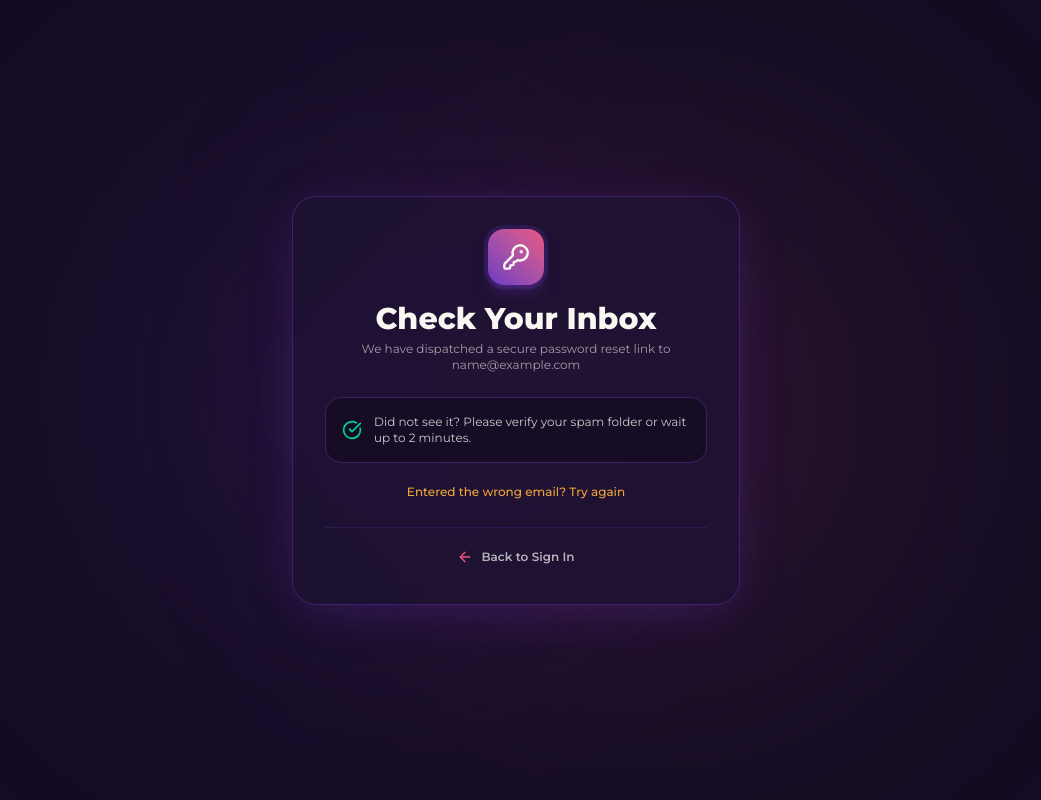
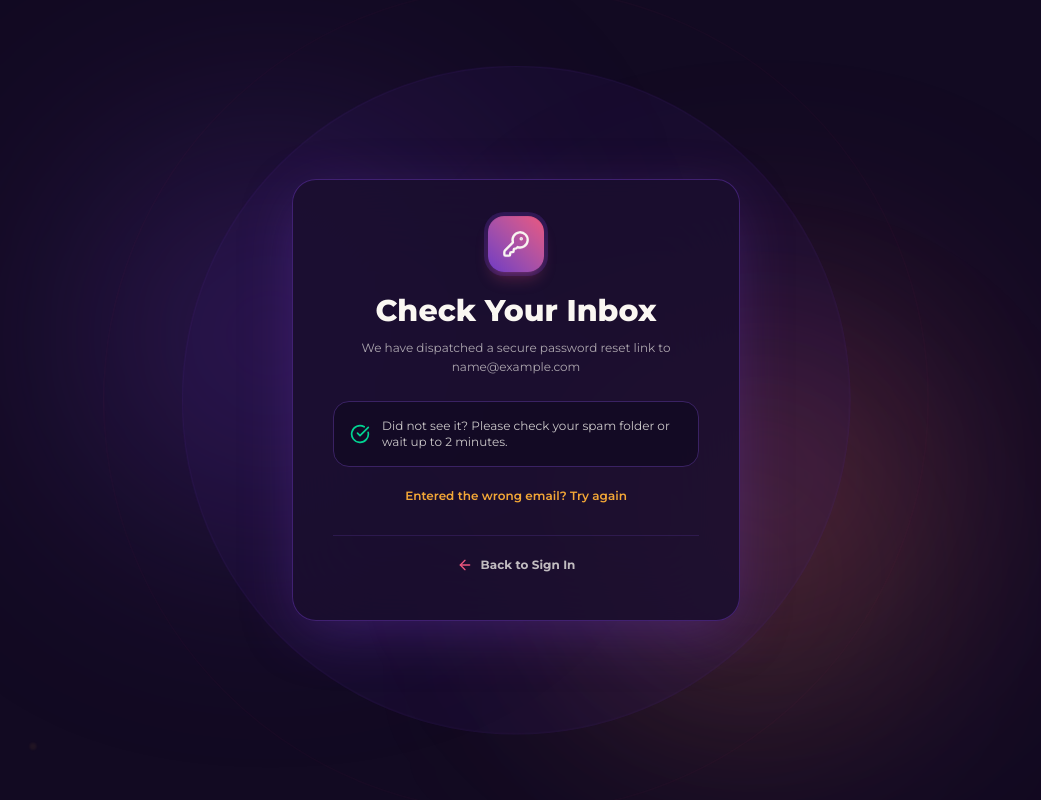
Before and after one commit to Khaleed2480/lsync, a React (Vite) app in the folder lsync-frontend/: page /forgot-password in a window 1280 px wide. Both pictures are taken after typing "name@example.com" into the empty fields and a click on the button "Send Reset Link". Shown: the whole page, without its empty margins (124-1165 px from the left). Built offline with nearby package versions, Linux system fonts and the light colour scheme.

Commit message:
update project

```diff
--- a/lsync-frontend/src/pages/ForgotPassword.jsx
+++ b/lsync-frontend/src/pages/ForgotPassword.jsx
@@ -1,6 +1,6 @@
 import React, { useState } from 'react';
 import { Link } from 'react-router-dom';
-import { Mail, ArrowLeft, CheckCircle, AlertCircle, KeyRound, Sparkles } from 'lucide-react';
+import { Mail, ArrowLeft, CheckCircle, AlertCircle, KeyRound } from 'lucide-react';
 
 export default function ForgotPassword() {
   const [email, setEmail] = useState('');
@@ -12,7 +12,6 @@ export default function ForgotPassword() {
     e.preventDefault();
     setErrorMessage('');
 
-    // Basic email format validation
     const emailRegex = /^[^\s@]+@[^\s@]+\.[^\s@]+$/;
     if (!email) {
       setErrorMessage('Please enter your email address.');
@@ -23,7 +22,6 @@ export default function ForgotPassword() {
       return;
     }
 
-    // Simulate backend password reset request
     setIsLoading(true);
     setTimeout(() => {
       setIsLoading(false);
@@ -37,69 +35,133 @@ export default function ForgotPassword() {
     setErrorMessage('');
   };
 
+  // Subtle background particle positions
+  const particles = [
+    { left: '12%', size: 'w-1.5 h-1.5', color: 'bg-[#F3A737]/50', duration: '9s', delay: '0s' },
+    { left: '25%', size: 'w-2 h-2', color: 'bg-[#EB577F]/40', duration: '12s', delay: '2s' },
+    { left: '38%', size: 'w-1 h-1', color: 'bg-[#FAF7F2]/40', duration: '8s', delay: '4s' },
+    { left: '62%', size: 'w-2 h-2', color: 'bg-[#7038C4]/60', duration: '11s', delay: '1s' },
+    { left: '76%', size: 'w-1.5 h-1.5', color: 'bg-[#F3A737]/45', duration: '10s', delay: '3s' },
+    { left: '88%', size: 'w-1.5 h-1.5', color: 'bg-[#EB577F]/50', duration: '13s', delay: '0.5s' },
+  ];
+
   return (
-    <div className="min-h-screen w-full flex items-center justify-center p-4 md:p-8 bg-[#140C24] select-none relative overflow-hidden">
+    <div className="min-h-screen w-full flex items-center justify-center p-4 md:p-8 bg-[#120A22] font-sans select-none relative overflow-hidden">
 
-      {/* Background Ambient Glows */}
-      <div className="fixed inset-0 pointer-events-none">
-        <div className="absolute top-1/4 left-1/4 w-96 h-96 bg-[#7038C4]/25 rounded-full blur-[140px]" />
-        <div className="absolute bottom-1/4 right-1/4 w-96 h-96 bg-[#EB577F]/20 rounded-full blur-[140px]" />
+      {/* ================= CUSTOM BACKGROUND KEYFRAME ANIMATIONS ================= */}
+      <style>{`
+        @keyframes haloPulse {
+          0%, 100% { transform: translate(-50%, -50%) scale(1); opacity: 0.45; }
+          50% { transform: translate(-50%, -50%) scale(1.08); opacity: 0.7; }
+        }
+        @keyframes driftOrbOne {
+          0%, 100% { transform: translate(0px, 0px) scale(1); }
+          33% { transform: translate(45px, -35px) scale(1.1); }
+          66% { transform: translate(-30px, 25px) scale(0.95); }
+        }
+        @keyframes driftOrbTwo {
+          0%, 100% { transform: translate(0px, 0px) scale(1); }
+          33% { transform: translate(-50px, 30px) scale(1.08); }
+          66% { transform: translate(35px, -40px) scale(0.92); }
+        }
+        @keyframes floatParticle {
+          0% { transform: translateY(100vh) scale(0.6); opacity: 0; }
+          20% { opacity: 0.8; }
+          80% { opacity: 0.8; }
+          100% { transform: translateY(-10vh) scale(1.2); opacity: 0; }
+        }
+        @keyframes keyFloat {
+          0%, 100% { transform: translateY(0px); }
+          50% { transform: translateY(-4px); }
+        }
+
+        .animate-halo-inner { animation: haloPulse 6s ease-in-out infinite; }
+        .animate-halo-outer { animation: haloPulse 8s ease-in-out infinite 1.5s; }
+        .animate-orb-1 { animation: driftOrbOne 12s ease-in-out infinite; }
+        .animate-orb-2 { animation: driftOrbTwo 14s ease-in-out infinite; }
+        .animate-key-float { animation: keyFloat 3.5s ease-in-out infinite; }
+      `}</style>
+
+      {/* ================= ANIMATED BACKGROUND LAYER ================= */}
+      <div className="fixed inset-0 pointer-events-none overflow-hidden">
+
+        {/* Drifting Orchid & Coral Orbs */}
+        <div className="absolute top-[15%] left-[18%] w-96 h-96 bg-[#7038C4]/30 rounded-full blur-[130px] animate-orb-1" />
+        <div className="absolute bottom-[12%] right-[18%] w-96 h-96 bg-[#EB577F]/25 rounded-full blur-[130px] animate-orb-2" />
+        <div className="absolute top-[55%] left-[55%] w-72 h-72 bg-[#F3A737]/15 rounded-full blur-[120px] animate-orb-1" style={{ animationDelay: '3s' }} />
+
+        {/* Concentric Breathing Circles Behind the Card (Matching Your Screenshot) */}
+        <div className="absolute top-1/2 left-1/2 w-[500px] h-[500px] sm:w-[620px] sm:h-[620px] rounded-full bg-[#3A1E6E]/25 border border-[#7038C4]/15 animate-halo-inner" />
+        <div className="absolute top-1/2 left-1/2 w-[680px] h-[680px] sm:w-[820px] sm:h-[820px] rounded-full border border-[#EB577F]/10 animate-halo-outer" />
+
+        {/* Floating Light Particles */}
+        {particles.map((p, idx) => (
+          <span
+            key={idx}
+            className={`absolute bottom-0 rounded-full blur-[1px] ${p.size} ${p.color}`}
+            style={{
+              left: p.left,
+              animation: `floatParticle ${p.duration} linear infinite ${p.delay}`,
+            }}
+          />
+        ))}
       </div>
 
+      {/* ================= MAIN FORGOT PASSWORD CARD ================= */}
       <div className="relative z-10 w-full max-w-md">
-
-        {/* Card Container */}
-        <div className="rounded-3xl p-8 backdrop-blur-2xl bg-[#1E1233]/85 border border-[#7038C4]/40 shadow-[0_10px_50px_-10px_rgba(112,56,196,0.35)]">
+        <div className="rounded-3xl p-8 sm:p-10 backdrop-blur-2xl bg-[#1A0F2E]/85 border border-[#7038C4]/45 shadow-[0_15px_60px_-10px_rgba(112,56,196,0.4)]">
 
           {/* Header Icon */}
           <div className="text-center mb-6">
-            <div className="inline-flex items-center justify-center w-14 h-14 rounded-2xl bg-gradient-to-tr from-[#7038C4] to-[#EB577F] shadow-lg shadow-[#7038C4]/30 mb-4 ring-4 ring-[#7038C4]/20">
+            <div className="inline-flex items-center justify-center w-14 h-14 rounded-2xl bg-gradient-to-tr from-[#7038C4] to-[#EB577F] shadow-lg shadow-[#EB577F]/25 mb-4 ring-4 ring-[#7038C4]/25 animate-key-float">
               <KeyRound className="w-7 h-7 text-[#FAF7F2]" />
             </div>
 
-            <h2 className="text-2xl md:text-3xl font-extrabold text-[#FAF7F2]">
+            <h2 className="text-2xl sm:text-3xl font-extrabold text-[#FAF7F2] leading-tight">
               {isSubmitted ? 'Check Your Inbox' : 'Forgot Password?'}
             </h2>
 
-            <p className="text-xs text-[#FAF7F2]/60 mt-1 max-w-xs mx-auto">
+            <p className="text-xs text-[#FAF7F2]/65 mt-2 max-w-xs mx-auto leading-relaxed">
               {isSubmitted
                 ? `We have dispatched a secure password reset link to ${email}`
-                : "No worries! Enter the email address linked to your LSync account and we will send a reset link."}
+                : 'No worries! Enter the email address linked to your LSync account and we will send a reset link.'}
             </p>
           </div>
 
-          {/* Error Message Box */}
+          {/* Error Message */}
           {errorMessage && (
-            <div className="flex items-center gap-2 p-3 mb-5 rounded-xl bg-red-500/10 border border-red-500/30 text-red-300 text-xs">
+            <div className="flex items-center gap-2 p-3 mb-5 rounded-xl bg-red-500/10 border border-red-500/30 text-red-300 text-xs font-medium">
               <AlertCircle className="w-4 h-4 shrink-0 text-red-400" />
               <span>{errorMessage}</span>
             </div>
           )}
 
-          {/* ================= CONDITION 1: FORM NOT YET SUBMITTED ================= */}
+          {/* Condition 1: Form Input */}
           {!isSubmitted ? (
-            <form onSubmit={handleSubmit} className="space-y-4">
+            <form onSubmit={handleSubmit} autoComplete="on" className="space-y-5">
               <div>
-                <label className="block text-xs font-medium text-[#FAF7F2]/80 mb-1">
+                <label htmlFor="reset-email" className="block text-xs font-bold text-[#FAF7F2]/85 mb-2">
                   Registered Email Address
                 </label>
                 <div className="relative">
                   <Mail className="absolute left-3.5 top-1/2 -translate-y-1/2 w-4 h-4 text-[#FAF7F2]/40" />
                   <input
+                    id="reset-email"
+                    name="email"
                     type="email"
+                    autoComplete="email"
                     value={email}
                     onChange={(e) => setEmail(e.target.value)}
                     placeholder="name@example.com"
-                    className="w-full pl-10 pr-4 py-2.5 bg-[#140C24]/80 border border-[#3A2263] rounded-xl text-sm text-[#FAF7F2] placeholder-[#FAF7F2]/30 focus:outline-none focus:border-[#EB577F] focus:ring-1 focus:ring-[#EB577F] transition-all"
+                    className="w-full pl-10 pr-4 py-3 bg-[#120A22]/85 border border-[#3A2263] rounded-xl text-sm font-medium text-[#FAF7F2] placeholder-[#FAF7F2]/30 focus:outline-none focus:border-[#EB577F] focus:ring-1 focus:ring-[#EB577F] transition-all"
                   />
                 </div>
               </div>
 
-              {/* Submit Button with Linear Gradient */}
               <button
                 type="submit"
                 disabled={isLoading}
-                className="w-full py-3 mt-2 bg-gradient-to-r from-[#7038C4] via-[#EB577F] to-[#F3A737] hover:opacity-95 text-[#FAF7F2] font-bold text-sm rounded-xl shadow-lg shadow-[#7038C4]/30 active:scale-[0.98] transition-all disabled:opacity-50 cursor-pointer"
+                className="w-full py-3.5 bg-gradient-to-r from-[#7038C4] via-[#EB577F] to-[#F3A737] hover:opacity-95 text-[#FAF7F2] font-bold text-sm rounded-xl shadow-lg shadow-[#7038C4]/30 active:scale-[0.98] transition-all disabled:opacity-50 cursor-pointer"
               >
                 {isLoading ? (
                   <span className="flex items-center justify-center gap-2">
@@ -112,19 +174,19 @@ export default function ForgotPassword() {
               </button>
             </form>
           ) : (
-            /* ================= CONDITION 2: LINK DISPATCHED VIEW ================= */
+            /* Condition 2: Dispatched View */
             <div className="space-y-4 text-center">
-              <div className="p-4 rounded-2xl bg-[#140C24]/80 border border-[#3A2263] flex items-center gap-3 text-left">
+              <div className="p-4 rounded-2xl bg-[#120A22]/80 border border-[#3A2263] flex items-center gap-3 text-left">
                 <CheckCircle className="w-5 h-5 text-emerald-400 shrink-0" />
                 <p className="text-xs text-[#FAF7F2]/80">
-                  Did not see it? Please verify your spam folder or wait up to 2 minutes.
+                  Did not see it? Please check your spam folder or wait up to 2 minutes.
                 </p>
               </div>
 
               <button
                 type="button"
                 onClick={handleResetAgain}
-                className="text-xs text-[#F3A737] hover:underline font-medium cursor-pointer"
+                className="text-xs text-[#F3A737] hover:underline font-semibold cursor-pointer"
               >
                 Entered the wrong email? Try again
               </button>
@@ -132,10 +194,10 @@ export default function ForgotPassword() {
           )}
 
           {/* Back to Sign In Link */}
-          <div className="mt-6 pt-5 border-t border-[#3A2263]/60 text-center">
+          <div className="mt-7 pt-5 border-t border-[#3A2263]/60 text-center">
             <Link
               to="/login"
-              className="inline-flex items-center gap-2 text-xs font-semibold text-[#FAF7F2]/70 hover:text-[#FAF7F2] transition-colors"
+              className="inline-flex items-center gap-2 text-xs font-bold text-[#FAF7F2]/75 hover:text-[#FAF7F2] transition-colors"
             >
               <ArrowLeft className="w-4 h-4 text-[#EB577F]" />
               Back to Sign In
@@ -143,8 +205,8 @@ export default function ForgotPassword() {
           </div>
 
         </div>
+      </div>
 
-      </div>
     </div>
   );
 }
```
